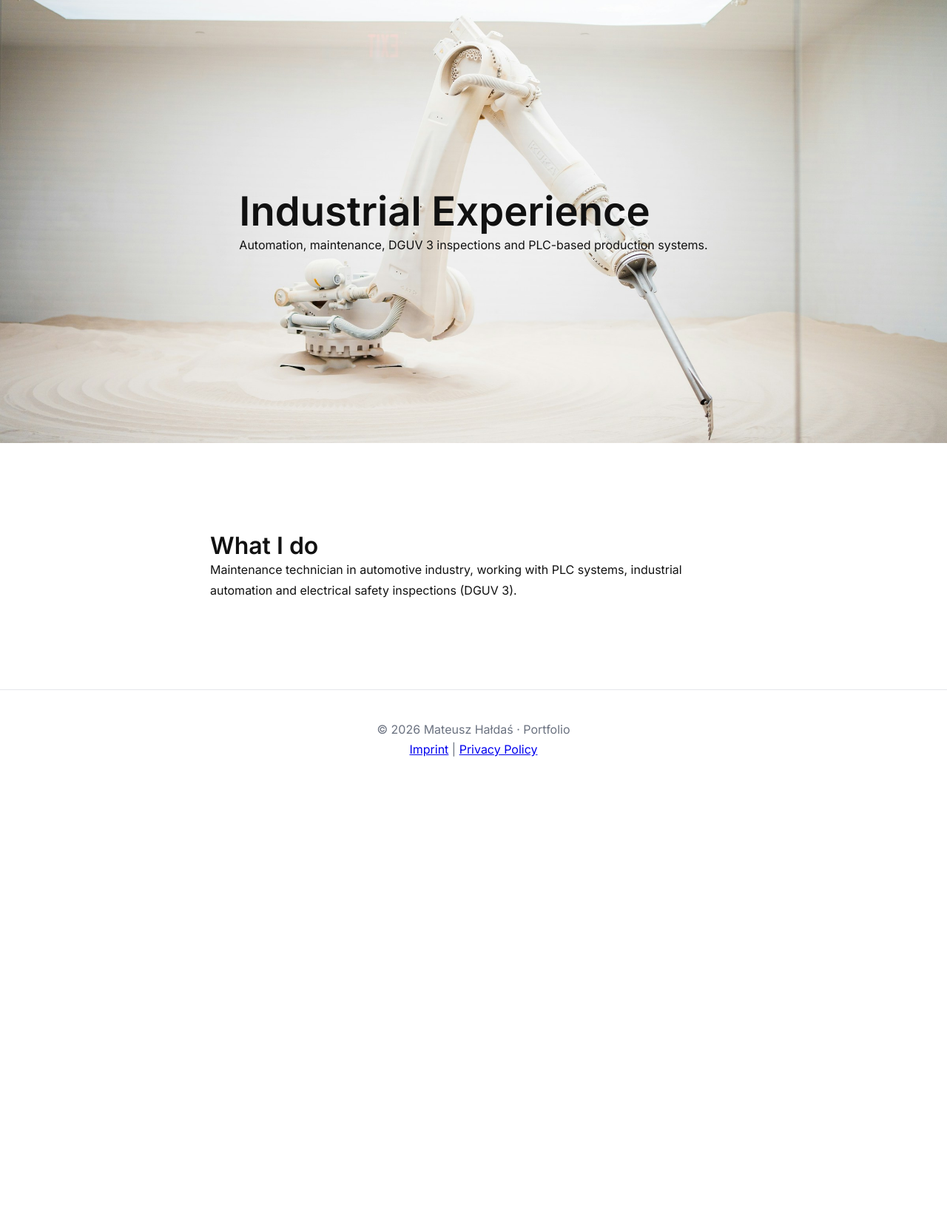
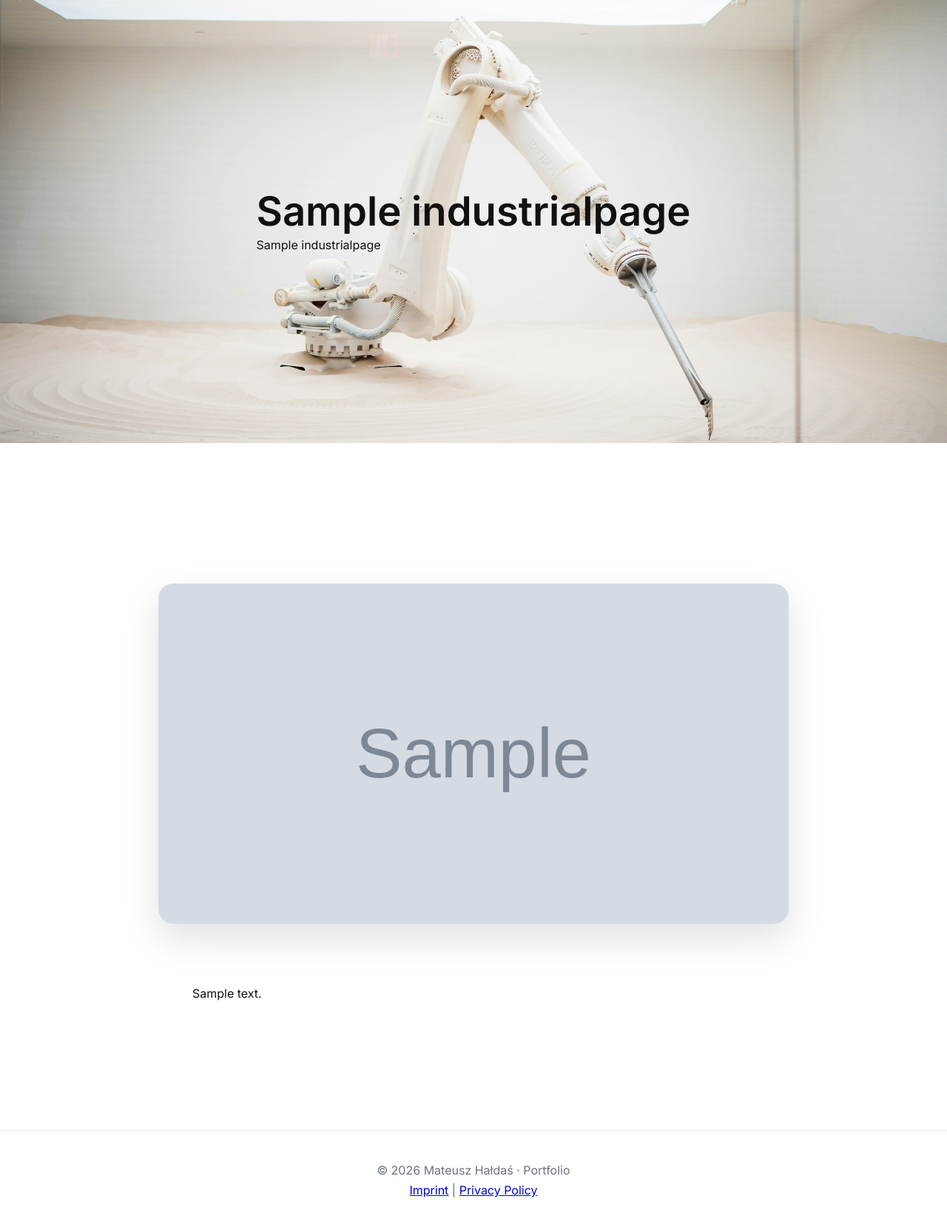
Before and after one commit to Ex333/portfolio, a Django app: page /industrial/ in a window 1280 px wide. Shown: the part 84-1747 px from the top of the page at 74% size. Before the commit the page ends 1107 px from the top, so only its background shows below. Run offline with Django 5.2, Linux system fonts and the light colour scheme; tables that the repository leaves empty hold one stand-in row (values such as "Sample post"); grey boxes marked "Sample" are stand-in pictures.

Commit message:
General i made better industrial section

```diff
--- a/portfolio/models.py
+++ b/portfolio/models.py
@@ -184,3 +184,39 @@ class BlogBlock(models.Model):
 
     def __str__(self):
         return f"Block {self.order} for {self.post.title}"
+
+# ==========================
+# INDUSTRIAL PAGE
+# ==========================
+
+class IndustrialPage(models.Model):
+    title = models.CharField(max_length=200, default="Industrial Experience")
+    subtitle = models.TextField(blank=True)
+
+    def __str__(self):
+        return self.title
+
+
+class IndustrialBlock(models.Model):
+    page = models.ForeignKey(
+        IndustrialPage,
+        related_name="blocks",
+        on_delete=models.CASCADE
+    )
+
+    order = models.PositiveIntegerField()
+
+    text = models.TextField(blank=True)
+    image = models.ImageField(
+        upload_to="industrial/blocks/",
+        blank=True,
+        null=True
+    )
+
+    alt_text = models.CharField(max_length=200, blank=True)
+
+    class Meta:
+        ordering = ["order"]
+
+    def __str__(self):
+        return f"Block {self.order} for {self.page.title}"
--- a/portfolio/static/css/main.css
+++ b/portfolio/static/css/main.css
@@ -378,3 +378,71 @@ footer {
     padding: 50px 28px;
   }
 }
+
+/* ==============================
+   INDUSTRIAL – DYNAMIC BLOCKS
+================================ */
+
+.industrial-section {
+  padding: 120px 0;
+}
+
+.industrial-container {
+  max-width: 900px;
+  margin: 0 auto;
+  padding: 0 24px;
+}
+
+/* IMAGE BLOCK */
+.industrial-image {
+  margin: 70px 0;
+  display: flex;
+  justify-content: center;
+}
+
+.industrial-image img {
+  width: 100%;
+  max-width: 900px;
+  height: 460px;              /* 🔥 stała wysokość */
+  object-fit: cover;          /* 🔥 zawsze ten sam rozmiar */
+  border-radius: var(--radius-lg);
+  box-shadow: var(--shadow-md);
+  transition: transform .35s ease, box-shadow .35s ease;
+}
+
+.industrial-image img:hover {
+  transform: translateY(-6px);
+  box-shadow: var(--shadow-lg);
+}
+
+/* TEXT BLOCK */
+.industrial-text {
+  max-width: 760px;
+  margin: 50px auto;
+  font-size: 17px;
+  line-height: 1.8;
+  color: var(--color-text);
+}
+
+.industrial-text p {
+  margin-bottom: 18px;
+}
+
+/* Optional subtle divider between blocks */
+.industrial-text + .industrial-image,
+.industrial-image + .industrial-text {
+  margin-top: 80px;
+}
+
+/* RESPONSIVE */
+@media (max-width: 768px) {
+
+  .industrial-image img {
+    height: 280px;
+  }
+
+  .industrial-text {
+    font-size: 16px;
+  }
+
+}
--- a/portfolio/views.py
+++ b/portfolio/views.py
@@ -4,8 +4,8 @@ from .models import (
     BlogPost,
     BlogCategory,
     SiteProfile,
+    IndustrialPage
 )
-
 
 # ==========================
 # BASIC PAGES
@@ -34,7 +34,10 @@ def contact(request):
 
 
 def industrial(request):
-    return render(request, "industrial.html")
+    page = IndustrialPage.objects.first()
+    return render(request, "industrial.html", {
+        "page": page
+    })
 
 
 def imprint(request):
@@ -53,6 +56,7 @@ def blog(request):
     category_slug = request.GET.get("category")
 
     categories = BlogCategory.objects.all().order_by("order", "name")
+
     posts = BlogPost.objects.filter(
         is_published=True
     ).select_related(
--- a/templates/industrial.html
+++ b/templates/industrial.html
@@ -1,27 +1,60 @@
 {% extends "base.html" %}
 {% load static %}
 
-{% block title %}Industrial | My name is Matt.{% endblock %}
+{% block title %}
+  {% if page %}
+    {{ page.title }} | My name is Matt.
+  {% else %}
+    Industrial | My name is Matt.
+  {% endif %}
+{% endblock %}
+
 
 {% block content %}
 
+<!-- HERO SECTION -->
 <section class="hero-wallpaper industrial">
   <div class="hero-card">
-    <h1>Industrial Experience</h1>
-    <p>
-      Automation, maintenance, DGUV 3 inspections and PLC-based production systems.
-    </p>
+
+    {% if page %}
+      <h1>{{ page.title }}</h1>
+
+      {% if page.subtitle %}
+        <p>{{ page.subtitle }}</p>
+      {% endif %}
+
+    {% else %}
+      <h1>Industrial Experience</h1>
+      <p>Automation, maintenance and industrial systems.</p>
+    {% endif %}
+
   </div>
 </section>
 
-<section class="section">
-  <div class="container">
-    <h2>What I do</h2>
-    <p>
-      Maintenance technician in automotive industry, working with PLC systems,
-      industrial automation and electrical safety inspections (DGUV 3).
-    </p>
+
+<!-- INDUSTRIAL CONTENT BLOCKS -->
+{% if page %}
+<section class="industrial-section">
+  <div class="industrial-container">
+
+    {% for block in page.blocks.all %}
+
+      {% if block.image %}
+        <div class="industrial-image">
+          <img src="{{ block.image.url }}" alt="{{ block.alt_text|default:'' }}">
+        </div>
+      {% endif %}
+
+      {% if block.text %}
+        <div class="industrial-text">
+          {{ block.text|linebreaks }}
+        </div>
+      {% endif %}
+
+    {% endfor %}
+
   </div>
 </section>
+{% endif %}
 
 {% endblock %}
```
Also changed, not shown: portfolio/admin.py (+13 -1 lines), media/industrial/blocks/AutomotiveManufacturing.jpg (added), media/industrial/blocks/DGUV3_Messung.jfif (added), media/industrial/blocks/PLCProgramming.jfif (added), media/industrial/blocks/PLCProgramming2.jpeg (added), media/industrial/blocks/siemens-cabinet.webp (added), portfolio/migrations/0004_industrialpage_industrialblock.py (added).
